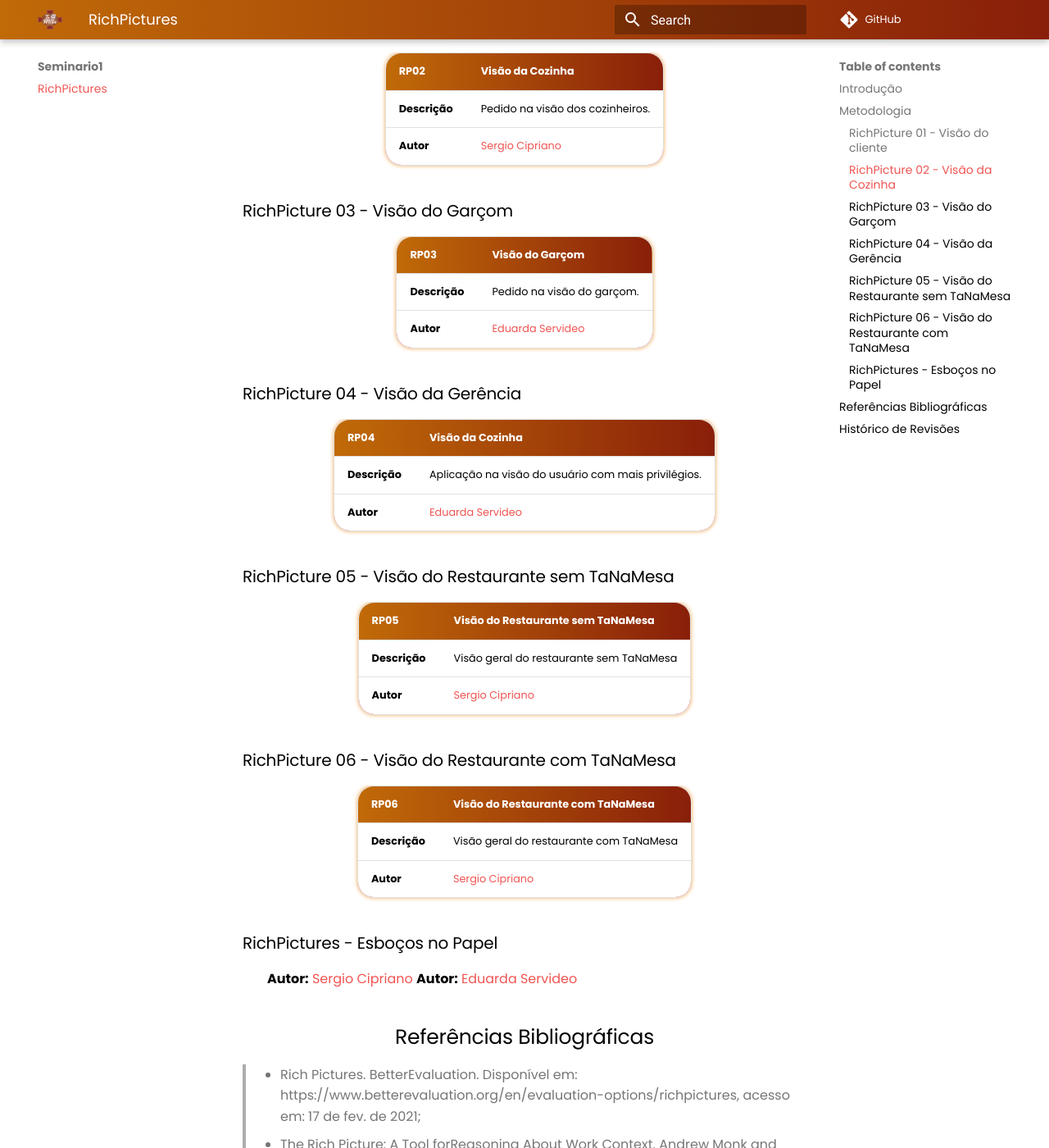
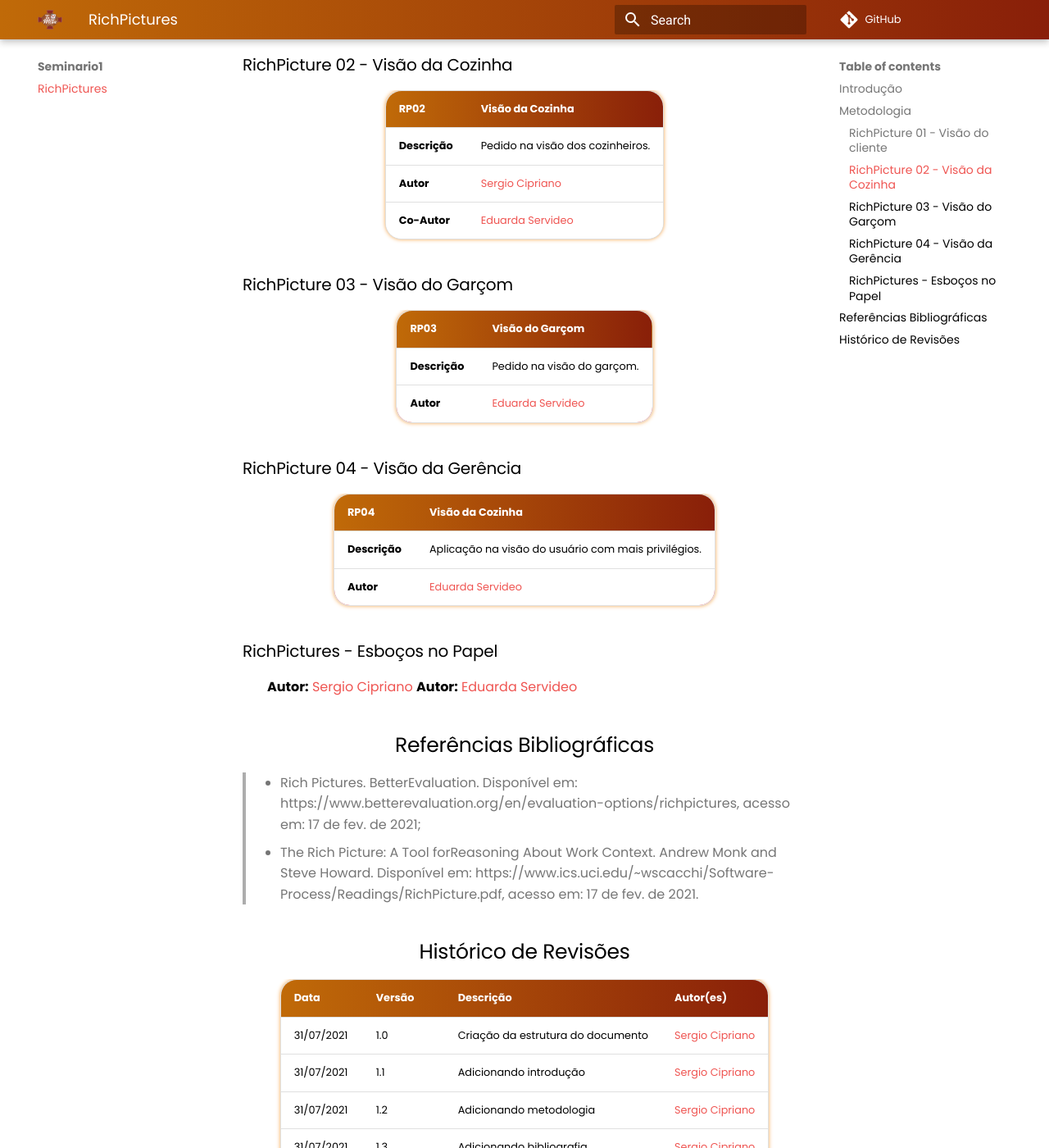
Before and after one commit to UnBArqDsw2021-1/2021.1_G02_TaNaMesa_docs, an MkDocs documentation site: the page built from docs/seminario1/richpicture.md, in a window 1280 px wide and 1400 px high, scrolled down 930 px. Shown: the whole window at 82% size. Built offline with MkDocs 1.6.1 and Material for MkDocs 9.7.7, drawn with Linux system fonts in a browser that asks for light colours; comment, search, counter and statistics services are not loaded.

Commit message:
(#7) Adicionando co-autoria e removendo 2 tópicos extras

```diff
--- a/docs/seminario1/richpicture.md
+++ b/docs/seminario1/richpicture.md
@@ -24,6 +24,7 @@ para obter a versão final do rich picture.
 |--|--|
 |**Descrição**|  Pedido na visão do cliente. |
 |**Autor**|      [Sergio Cipriano](https://github.com/sergiosacj) |
+|**Co-Autor**|   [Eduarda Servideo](https://github.com/ServideoEC) |
 
 
 ### RichPicture 02 - Visão da Cozinha
@@ -35,6 +36,7 @@ para obter a versão final do rich picture.
 |--|--|
 |**Descrição**|  Pedido na visão dos cozinheiros. |
 |**Autor**|      [Sergio Cipriano](https://github.com/sergiosacj) |
+|**Co-Autor**|   [Eduarda Servideo](https://github.com/ServideoEC) |
 
 
 ### RichPicture 03 - Visão do Garçom
@@ -57,28 +59,6 @@ para obter a versão final do rich picture.
 |--|--|
 |**Descrição**|  Aplicação na visão do usuário com mais privilégios. |
 |**Autor**|      [Eduarda Servideo](https://github.com/ServideoEC) |
-
-
-### RichPicture 05 - Visão do Restaurante sem TaNaMesa
-
-
-[comment]: <> (Colocar a imagem da RP aqui)
-
-| **RP05** | **Visão do Restaurante sem TaNaMesa**  |
-|--|--|
-|**Descrição**|  Visão geral do restaurante sem TaNaMesa |
-|**Autor**|      [Sergio Cipriano](https://github.com/sergiosacj) |
-
-
-### RichPicture 06 - Visão do Restaurante com TaNaMesa
-
-
-[comment]: <> (Colocar a imagem da RP aqui)
-
-| **RP06** | **Visão do Restaurante com TaNaMesa**  |
-|--|--|
-|**Descrição**|  Visão geral do restaurante com TaNaMesa |
-|**Autor**|      [Sergio Cipriano](https://github.com/sergiosacj) |
 
 
 ### RichPictures - Esboços no Papel
```
